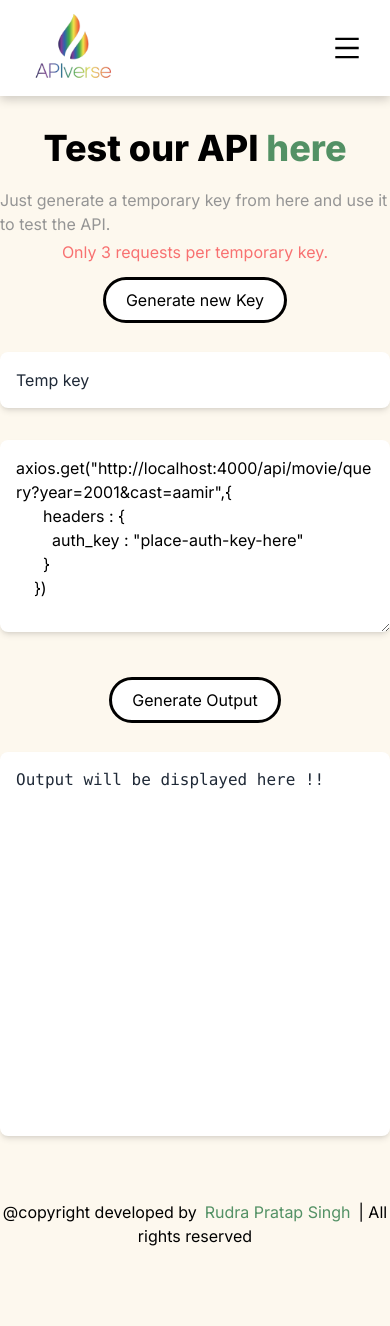
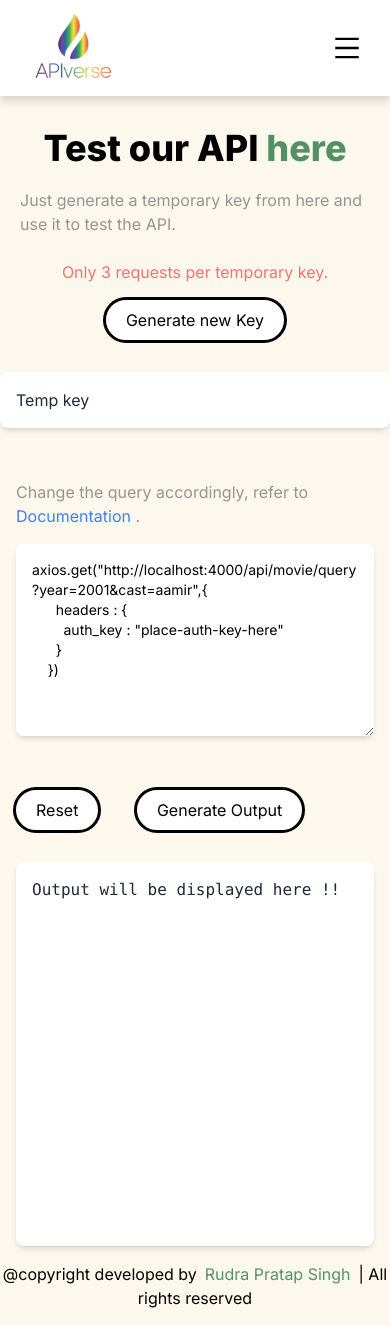
Before and after one commit to rudra-140207/APIverse-Frontend, a React (Vite) app: page /demo in a window 390 px wide. Before the commit the page ends 1264 px from the top, so only its background shows below. Built offline with nearby package versions, Linux system fonts and the light colour scheme.

Commit message:
added media query

```diff
--- a/src/components/Demo.jsx
+++ b/src/components/Demo.jsx
@@ -7,7 +7,6 @@
 
 const Demo = () => {
   const [generatedKey, setGeneratedKey] = useState("Temp key");
-
   const [userCode, setUserCode] = useState(
     `axios.get("http://localhost:4000/api/movie/query?year=2001&cast=aamir",{
       headers : {
@@ -15,7 +14,6 @@
       }
     })`
   );
-
   const [output, setOutput] = useState("Output will be displayed here !!");
 
   const handleGenerateKey = () => {
@@ -29,6 +27,16 @@
       });
   };
 
+  const handleReset = () => {
+    setUserCode(
+      `axios.get("http://localhost:4000/api/movie/query?year=2001&cast=aamir",{
+      headers : {
+        auth_key : "place-auth-key-here"
+      }
+    })`
+    );
+  };
+
   const handleGenerateOutput = () => {
     eval(userCode)
       .then((res) => {
@@ -38,7 +46,7 @@
         console.log(err);
         if (err.response) {
           setOutput(
-    `Request failed with status ${err.response.status} :${err.response.data.message}`
+            `Request failed with status ${err.response.status}: ${err.response.data.message}`
           );
         } else if (err.request) {
           setOutput("Request failed: No response received, Check response URL");
@@ -51,7 +59,7 @@
   return (
     <div className="mt-8 flex flex-col items-center justify-center min-h-screen">
       <Heading title1="Test our API" title2="here" />
-      <p className="text-lightText mt-5 text-start">
+      <p className="text-lightText m-5 text-start">
         Just generate a temporary key from here and use it to test the API.
       </p>
       <p className="text-red-400 mt-1 text-start">
@@ -62,22 +70,43 @@
         <Button title="Generate new Key" />
       </Link>
 
-      <div className="w-full max-w-md bg-white rounded-lg shadow-md p-4 mt-8 mb-8">
+      <div className="w-full max-w-md bg-white rounded-lg shadow-md p-4 mt-8 mb-8 lg: w-2/3">
         <p className="text-gray-800">{generatedKey}</p>
       </div>
 
+      <div className="flex flex-col lg:flex-row justify-between w-full max-w-7xl mx-auto px-4 lg: w-11/12">
+        <div className="w-full lg:w-1/2 lg:mr-16">
+          <p className="text-lightText mt-5 text-start">
+            Change the query accordingly, refer to{" "}
+            <Link className="text-blue-500" to="/docs">
+              Documentation
+            </Link>{" "}
+            .
+          </p>
           <textarea
-        className="w-full max-w-md h-48 bg-white rounded-lg shadow-md p-4 mb-8"
+            className="w-full h-48 bg-white rounded-lg text-lg shadow-md p-4 mt-4 mb-8 lg: text-sm lg: mb-4"
             value={userCode}
             onChange={(e) => setUserCode(e.target.value)}
-        placeholder="Write your code here..."
           />
+          <div className="flex">
+            <div className="w-1/4">
+              <Link onClick={handleReset}>
+                <Button title="Reset" />
+              </Link>
+            </div>
+
+            <div className="w-2/3 ml-8">
               <Link onClick={handleGenerateOutput}>
                 <Button title="Generate Output" />
               </Link>
-
-      <div className="w-full max-w-lg h-96 mt-8 mb-16 bg-white rounded-lg shadow-md p-4 overflow-y-auto">
+            </div>
+          </div>
+        </div>
+        <div className="w-full lg:w-1/2 mt-8 lg:mt-0 lg: mb-4">
+          <div className="h-96 bg-white rounded-lg shadow-md p-4 overflow-y-auto">
             <pre className="text-gray-800">{output}</pre>
+          </div>
+        </div>
       </div>
     </div>
   );
```
Lines whose indentation alone changed are shown as unchanged.
